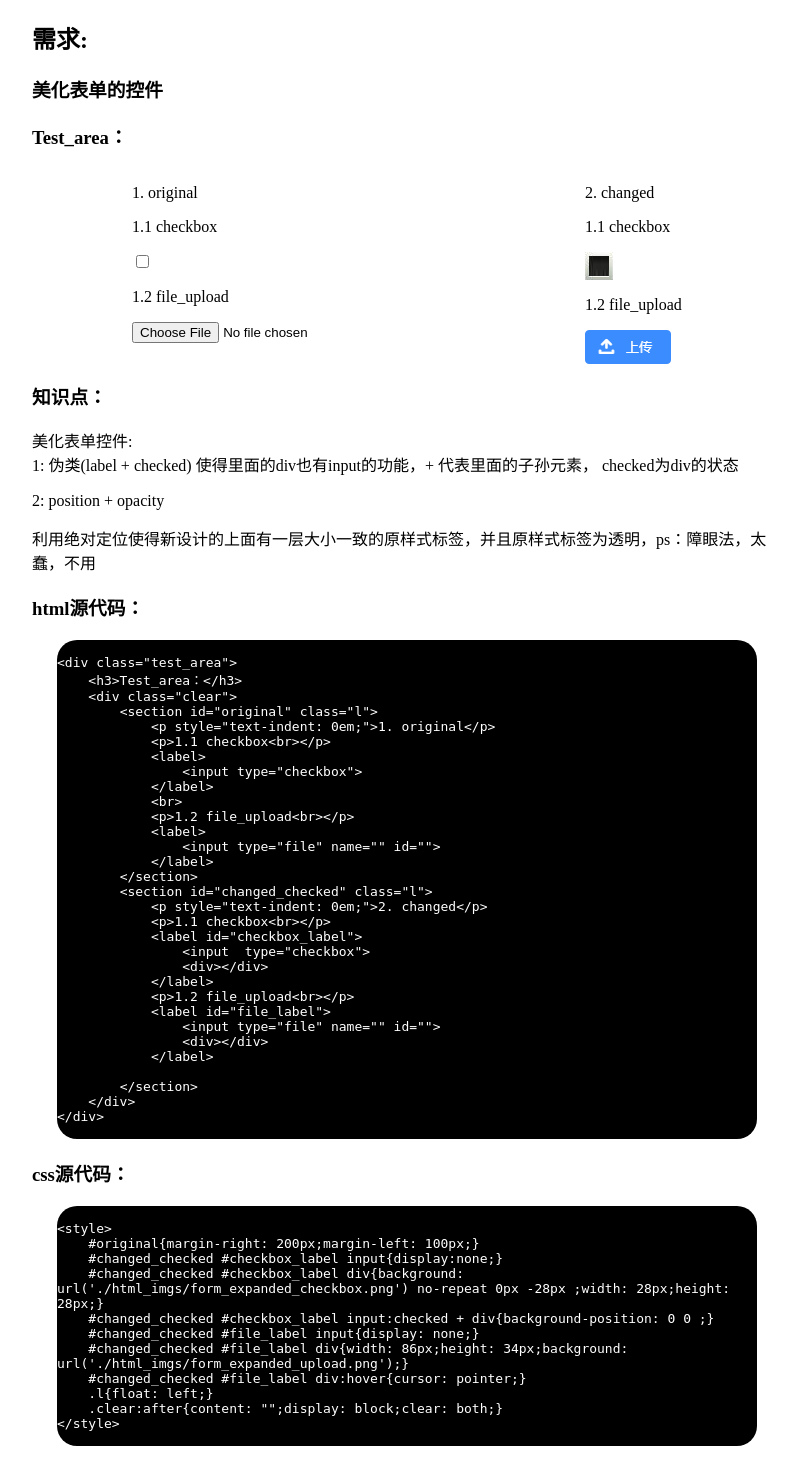
After one commit to tsgxyxl2019/myblog, a PHP site: page /html/form_expanded.html in a window 1280 px wide. The commit adds this page. Shown: the whole page, without its empty margins (233-1029 px from the left). Run offline with PHP 8.4, Linux system fonts and the light colour scheme.

Commit message:
Form tag expanded new_content
美化页面

```diff
--- /dev/null
+++ b/html/form_expanded.html
@@ -0,0 +1,114 @@
+<!DOCTYPE html>
+<html lang="en">
+<head>
+    <meta charset="UTF-8">
+    <meta name="viewport" content="width=device-width, initial-scale=1.0">
+    <link rel="stylesheet" href="./html_css/html_css.css">
+    <title>Document</title>
+    <style>
+        #original{margin-right: 200px;margin-left: 100px;}
+        #changed_checked #checkbox_label input{display:none;}
+        #changed_checked #checkbox_label div{background: url('./html_imgs/form_expanded_checkbox.png') no-repeat 0px -28px ;width: 28px;height: 28px;}
+        #changed_checked #checkbox_label input:checked + div{background-position: 0 0 ;}
+        #changed_checked #file_label input{display: none;}
+        #changed_checked #file_label div{width: 86px;height: 34px;background: url('./html_imgs/form_expanded_upload.png');}
+        #changed_checked #file_label div:hover{cursor: pointer;}
+        .l{float: left;}
+        .clear:after{content: "";display: block;clear: both;}
+    </style>
+</head>
+<body>
+    <div class="content">
+        <h2>需求:</h2>
+        <h3>美化表单的控件</h3>
+        <div class="test_area">
+            <h3>Test_area：</h3>
+            <div class="clear">
+                <section id="original" class="l">
+                    <p style="text-indent: 0em;">1. original</p>
+                    <p>1.1 checkbox<br></p>
+                    <label>
+                        <input type="checkbox">
+                    </label>
+                    <br>
+                    <p>1.2 file_upload<br></p>
+                    <label>
+                        <input type="file" name="" id="">
+                    </label>
+                </section>
+                <section id="changed_checked" class="l">
+                    <p style="text-indent: 0em;">2. changed</p>
+                    <p>1.1 checkbox<br></p>
+                    <label id="checkbox_label">
+                        <input  type="checkbox">
+                        <div></div>
+                    </label>
+                    <p>1.2 file_upload<br></p>
+                    <label id="file_label">
+                        <input type="file" name="" id="">
+                        <div></div>
+                    </label>
+
+                </section>
+            </div>
+        </div>
+        <h3>知识点：</h3>
+        <p>美化表单控件: <br> 1: 伪类(label + checked) 使得里面的div也有input的功能，+ 代表里面的子孙元素， checked为div的状态</p>
+        <p>2: position + opacity</p>
+        <p>利用绝对定位使得新设计的上面有一层大小一致的原样式标签，并且原样式标签为透明，ps：障眼法，太蠢，不用</p>
+        <h3>html源代码：</h3>
+<pre>
+<code>
+&lt;div class="test_area"&gt;
+    &lt;h3&gt;Test_area：&lt;/h3&gt;
+    &lt;div class="clear"&gt;
+        &lt;section id="original" class="l"&gt;
+            &lt;p style="text-indent: 0em;"&gt;1. original&lt;/p&gt;
+            &lt;p&gt;1.1 checkbox&lt;br&gt;&lt;/p&gt;
+            &lt;label&gt;
+                &lt;input type="checkbox"&gt;
+            &lt;/label&gt;
+            &lt;br&gt;
+            &lt;p&gt;1.2 file_upload&lt;br&gt;&lt;/p&gt;
+            &lt;label&gt;
+                &lt;input type="file" name="" id=""&gt;
+            &lt;/label&gt;
+        &lt;/section&gt;
+        &lt;section id="changed_checked" class="l"&gt;
+            &lt;p style="text-indent: 0em;"&gt;2. changed&lt;/p&gt;
+            &lt;p&gt;1.1 checkbox&lt;br&gt;&lt;/p&gt;
+            &lt;label id="checkbox_label"&gt;
+                &lt;input  type="checkbox"&gt;
+                &lt;div&gt;&lt;/div&gt;
+            &lt;/label&gt;
+            &lt;p&gt;1.2 file_upload&lt;br&gt;&lt;/p&gt;
+            &lt;label id="file_label"&gt;
+                &lt;input type="file" name="" id=""&gt;
+                &lt;div&gt;&lt;/div&gt;
+            &lt;/label&gt;
+
+        &lt;/section&gt;
+    &lt;/div&gt;
+&lt;/div&gt;
+</code>
+</pre>
+        <h3>css源代码：</h3>
+<pre>
+<code>
+&lt;style&gt;
+    #original{margin-right: 200px;margin-left: 100px;}
+    #changed_checked #checkbox_label input{display:none;}
+    #changed_checked #checkbox_label div{background: url('./html_imgs/form_expanded_checkbox.png') no-repeat 0px -28px ;width: 28px;height: 28px;}
+    #changed_checked #checkbox_label input:checked + div{background-position: 0 0 ;}
+    #changed_checked #file_label input{display: none;}
+    #changed_checked #file_label div{width: 86px;height: 34px;background: url('./html_imgs/form_expanded_upload.png');}
+    #changed_checked #file_label div:hover{cursor: pointer;}
+    .l{float: left;}
+    .clear:after{content: "";display: block;clear: both;}
+&lt;/style&gt;
+</code>
+</pre>
+    </div>
+
+</body>
+</html>
--- a/html/html_css/html_css.css
+++ b/html/html_css/html_css.css
@@ -1,5 +1,4 @@
 .content{width: 750px;margin:20px auto;}
 .content .example{display:block; width: 300px;height: 300px;margin: 20px auto;}
-p{text-indent: 2em;}
 .test_area{margin-top: 20px;}
 pre {white-space: pre-wrap;word-wrap: break-word;background: black;color: white;width: 700px; margin: 20px auto;border-radius: 20px;}
--- a/index.html
+++ b/index.html
@@ -92,6 +92,9 @@
                             <li class="point_child_child_list" id = "table_expanded.html" onclick="display(this.id)">
                                 <a href="#">9.table标签的拓展应用</a>
                             </li>
+                            <li class="point_child_child_list" id = "form_expanded.html" onclick="display(this.id)">
+                                <a href="#">10.form标签的拓展应用</a>
+                            </li>
                         </ul>
                     </li>
                 </ul>
```
Also changed, not shown: html/html_imgs/form_expanded_checkbox.png (added), html/html_imgs/form_expanded_upload.png (added).
